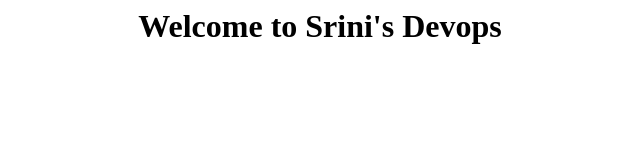
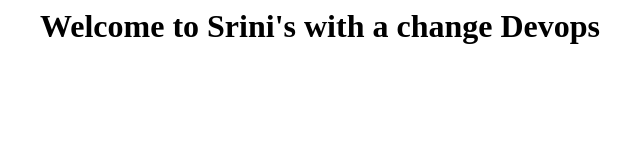
Before and after one commit to Leoblue38/apache, a plain HTML site: page index.html in a window 1280 px wide. Shown: the whole page, without its empty margins (320-960 px from the left). Drawn offline with Linux system fonts and the light colour scheme.

Commit message:
Update index.html

```diff
--- a/index.html
+++ b/index.html
@@ -1,7 +1,7 @@
 <html>
 <body>
 <center>
-<h1> Welcome to Srini's Devops</h1>
+<h1> Welcome to Srini's with a change Devops</h1>
 </center>
 </body>
 </html>
```
